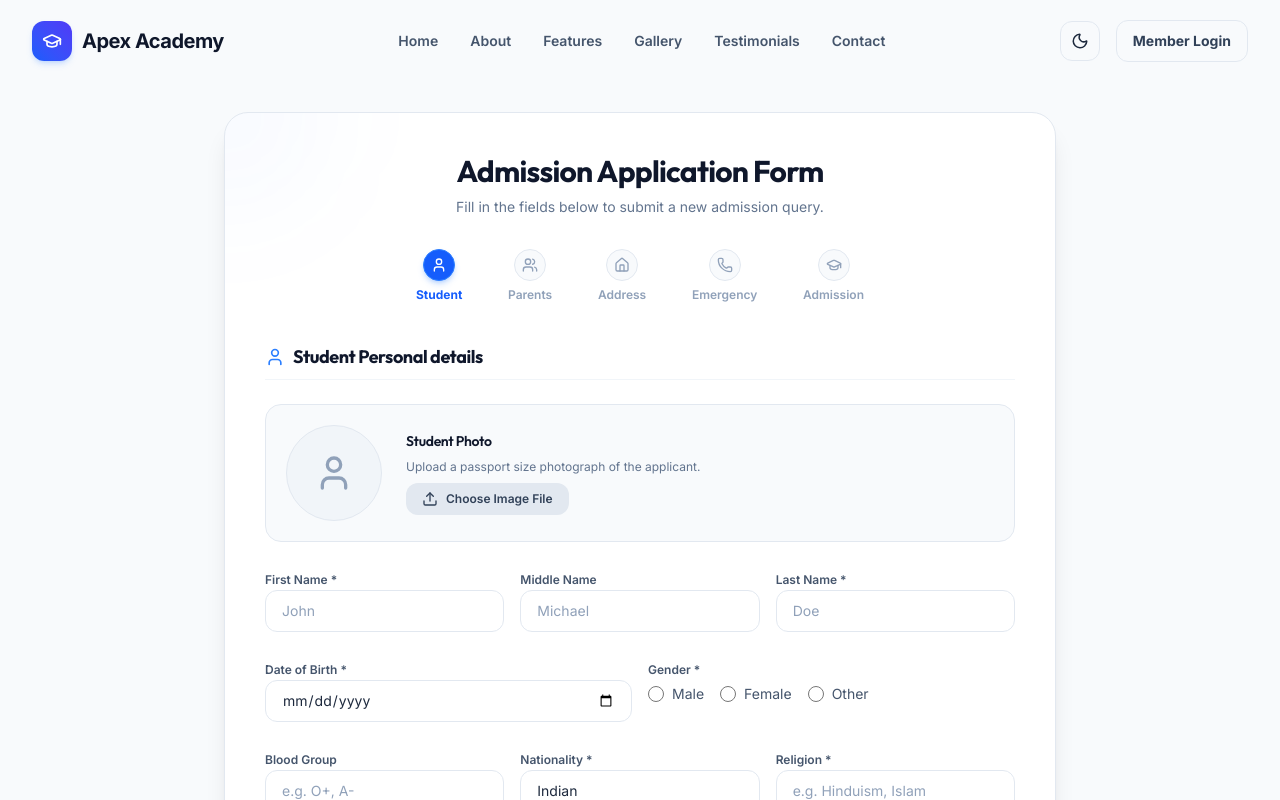
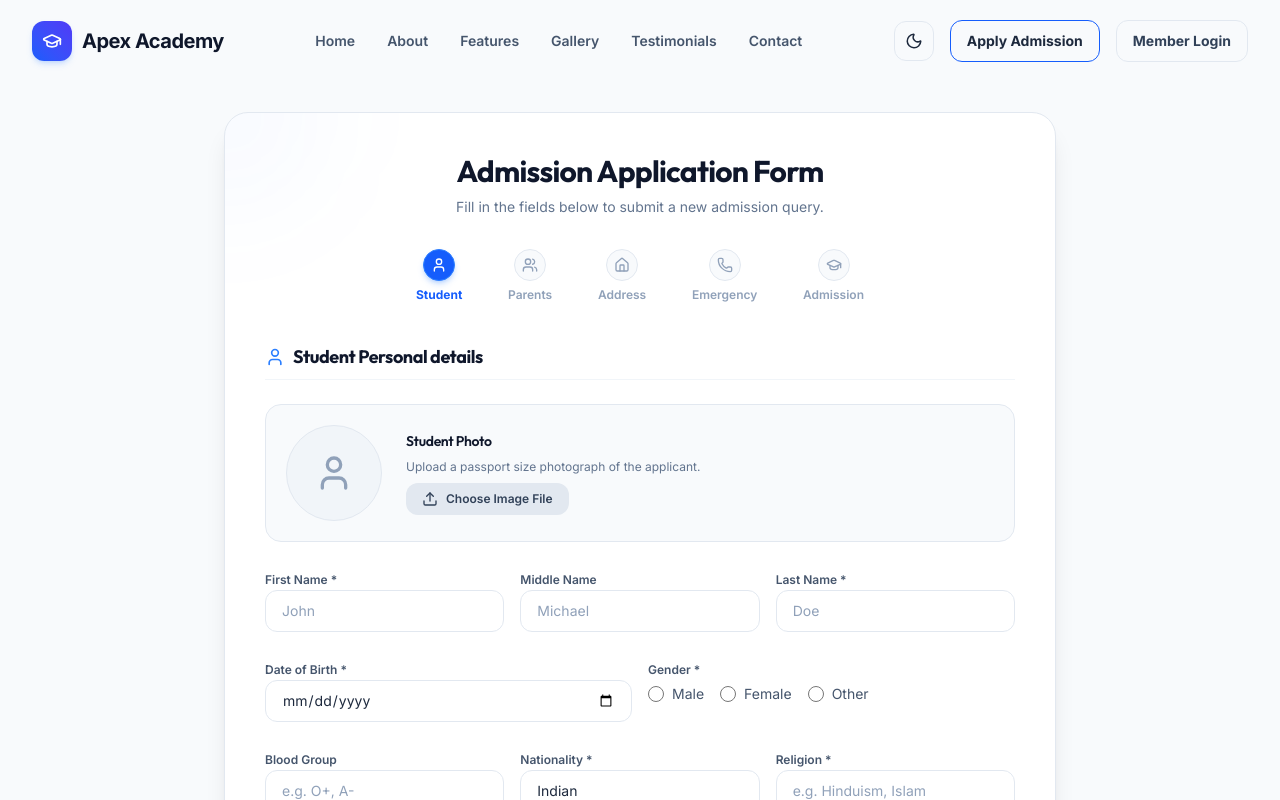
Before and after one commit to vikramKumar-01/school-mangement-system, a React (Vite) app in the folder frontend/: page /apply in a window 1280 px wide. Shown: the top 800 px of the page. Built offline with nearby package versions, Linux system fonts and the light colour scheme.

Commit message:
feat: implement admission application form and landing page layout

```diff
--- a/frontend/src/pages/ApplyAdmission.jsx
+++ b/frontend/src/pages/ApplyAdmission.jsx
@@ -228,6 +228,13 @@ const ApplyAdmission = () => {
               {theme === 'dark' ? <Sun className="h-4.5 w-4.5" /> : <Moon className="h-4.5 w-4.5" />}
             </button>
 
+            <Link
+              to="/apply"
+              className="px-4 py-2.5 rounded-xl border border-blue-600 dark:border-blue-500 text-sm font-bold text-blue-655 dark:text-sky-400 hover:bg-blue-50 dark:hover:bg-blue-950/30 transition-all active:scale-95 shrink-0"
+            >
+              Apply Admission
+            </Link>
+
             {isAuthenticated ? (
               <>
                 <span className="text-sm text-slate-500 dark:text-slate-400 font-medium">
@@ -313,7 +320,7 @@ const ApplyAdmission = () => {
                 <a href="/#gallery" onClick={() => setMobileMenuOpen(false)} className="text-slate-700 dark:text-slate-300 hover:text-blue-600">Gallery</a>
                 <a href="/#testimonials" onClick={() => setMobileMenuOpen(false)} className="text-slate-700 dark:text-slate-300 hover:text-blue-600">Testimonials</a>
                 <a href="/#contact" onClick={() => setMobileMenuOpen(false)} className="text-slate-700 dark:text-slate-300 hover:text-blue-600">Contact</a>
-                <Link to="/apply" onClick={() => setMobileMenuOpen(false)} className="text-blue-650">Apply Online</Link>
+                <Link to="/apply" onClick={() => setMobileMenuOpen(false)} className="block px-4 py-3 rounded-xl bg-blue-600/10 text-blue-600 dark:text-sky-400 font-bold transition-all border-l-2 border-blue-650 dark:border-sky-400">Apply Admission</Link>
 
                 <div className="pt-4 border-t border-slate-100 dark:border-slate-800 flex flex-col gap-2">
                   {isAuthenticated ? (
--- a/frontend/src/pages/Landing.jsx
+++ b/frontend/src/pages/Landing.jsx
@@ -201,6 +201,13 @@ const Landing = () => {
               {theme === 'dark' ? <Sun className="h-4.5 w-4.5" /> : <Moon className="h-4.5 w-4.5" />}
             </button>
 
+            <Link
+              to="/apply"
+              className="px-4 py-2.5 rounded-xl border border-blue-600 dark:border-blue-500 text-sm font-bold text-blue-650 dark:text-sky-400 hover:bg-blue-50 dark:hover:bg-blue-950/30 transition-all active:scale-95 shrink-0"
+            >
+              Apply Admission
+            </Link>
+
             {isAuthenticated ? (
               <>
                 <span className="text-sm text-slate-500 dark:text-slate-400 font-medium">
@@ -288,6 +295,7 @@ const Landing = () => {
                 <a href="#gallery" onClick={() => setMobileMenuOpen(false)} className="block px-4 py-3 rounded-xl hover:bg-slate-50 dark:hover:bg-slate-800 hover:text-blue-600 transition-all">Gallery</a>
                 <a href="#testimonials" onClick={() => setMobileMenuOpen(false)} className="block px-4 py-3 rounded-xl hover:bg-slate-50 dark:hover:bg-slate-800 hover:text-blue-600 transition-all">Testimonials</a>
                 <a href="#contact" onClick={() => setMobileMenuOpen(false)} className="block px-4 py-3 rounded-xl hover:bg-slate-50 dark:hover:bg-slate-800 hover:text-blue-600 transition-all">Contact</a>
+                <Link to="/apply" onClick={() => setMobileMenuOpen(false)} className="block px-4 py-3 rounded-xl bg-blue-600/10 text-blue-600 dark:text-sky-400 font-bold transition-all border-l-2 border-blue-650 dark:border-sky-400">Apply Admission</Link>
               </nav>
 
               <div className="border-t border-slate-100 dark:border-slate-800 pt-6 space-y-3">
```
